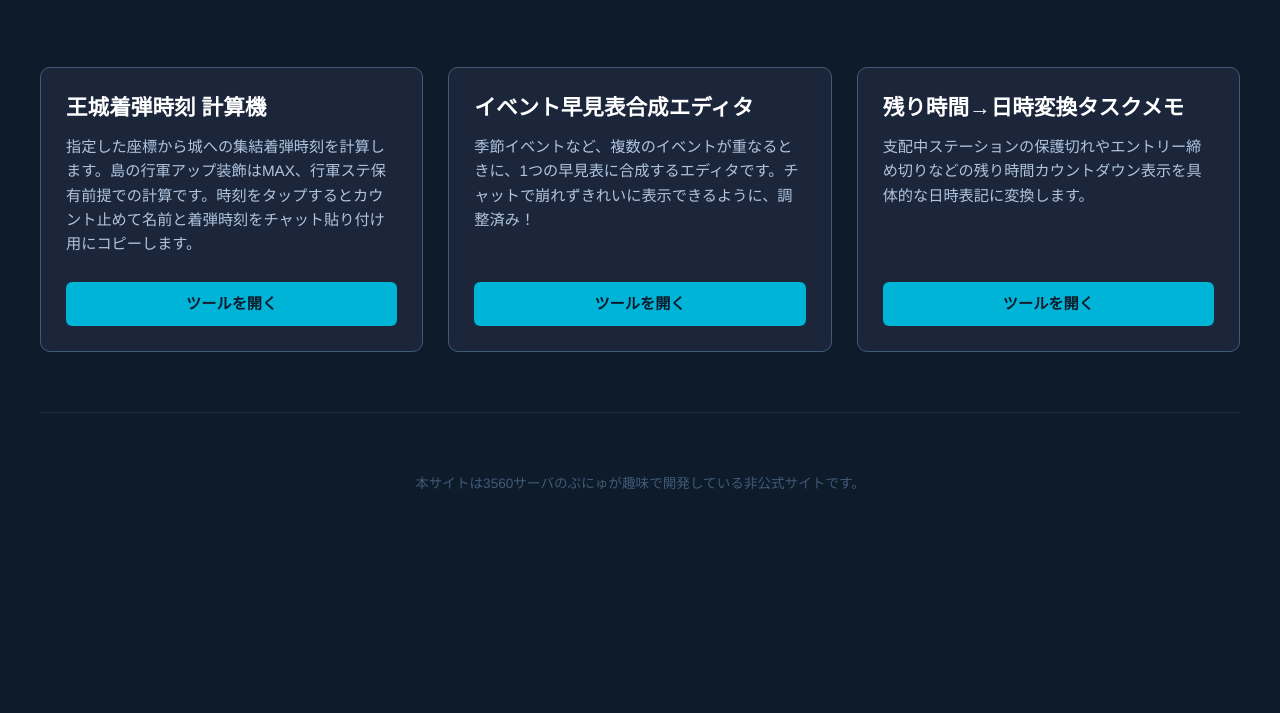
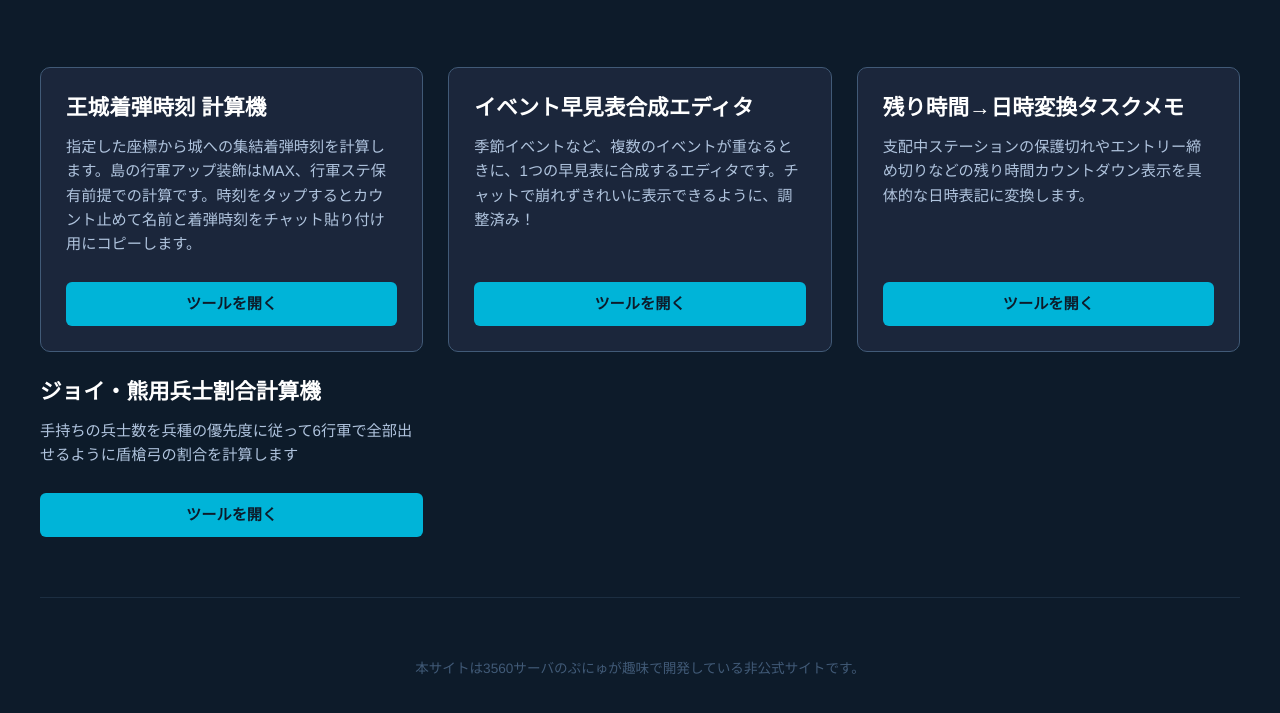
Before and after one commit to yucke/webapp, a plain HTML site: page index.html in a window 1280 px wide. Shown: the part 171-884 px from the top of the page. Before the commit the page ends 800 px from the top, so only its background shows below. Drawn offline with Linux system fonts and the light colour scheme.

Commit message:
index.html を更新

```diff
--- a/index.html
+++ b/index.html
@@ -170,7 +170,12 @@
             </div>
             <a href="WOS_ToDo.html" class="btn">ツールを開く</a>
         </div>
+        <div class="tool-card-content">
+            <h2>ジョイ・熊用兵士割合計算機</h2>
 
+<p>手持ちの兵士数を兵種の優先度に従って6行軍で全部出せるように盾槍弓の割合を計算します</p>
+<a href="WOS_troop_ratio_calc.html" class="btn">ツールを開く</a>
+</div>
     </main>
 
     <!-- フッター -->
```
